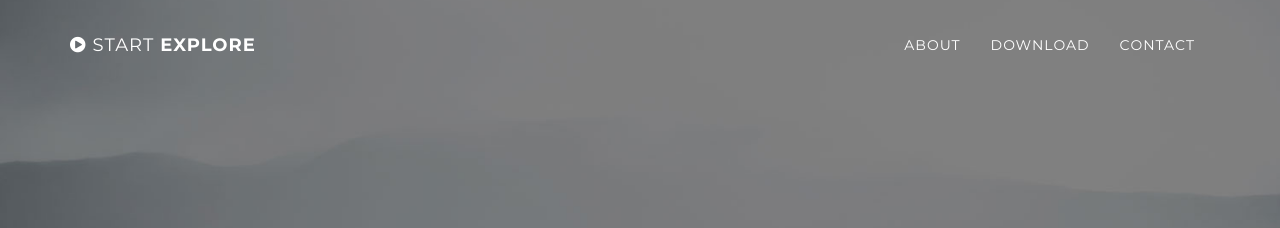
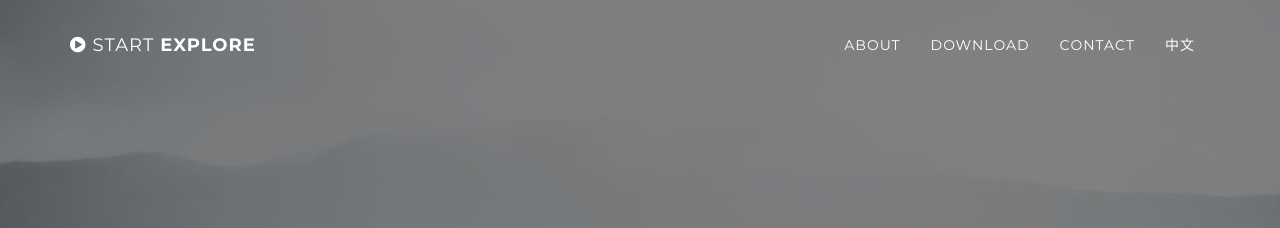
Before and after one commit to rayho932/rayho932.github.io, a Jekyll site: the page built from index.html, in a window 1280 px wide and 900 px high. Shown: the top 228 px of the window. Built offline with Jekyll 4.4.1, drawn with Linux system fonts in a browser that asks for light colours; comment, search, counter and statistics services are not loaded.

Commit message:
Update nav.html

```diff
--- a/_includes/nav.html
+++ b/_includes/nav.html
@@ -26,6 +26,9 @@
                     <li>
                         <a class="page-scroll" href="#contact">Contact</a>
                     </li>
+                 <li>
+                        <a class="page-scroll" href="https://raychain.co">中文</a>
+                    </li>
                 </ul>
             </div>
             <!-- /.navbar-collapse -->
```
